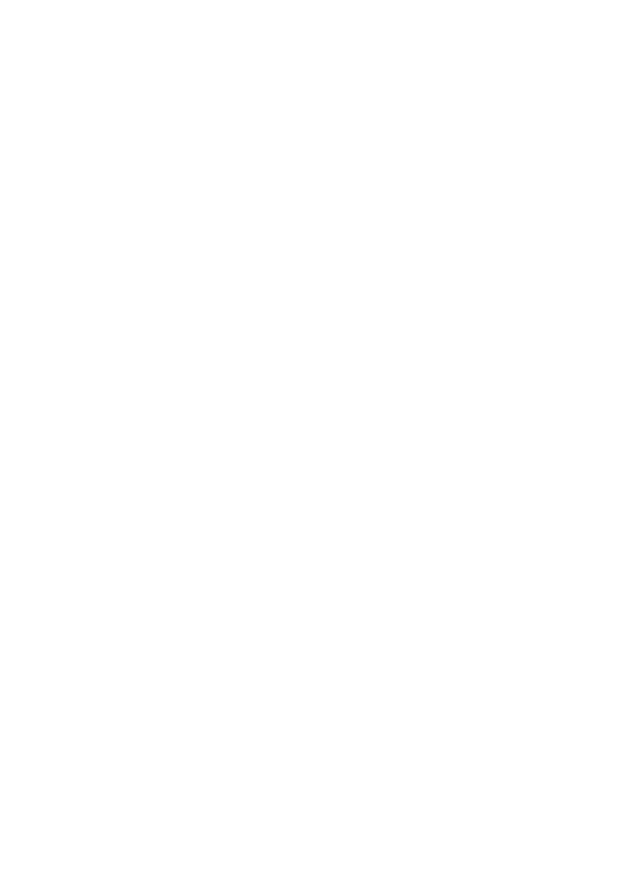
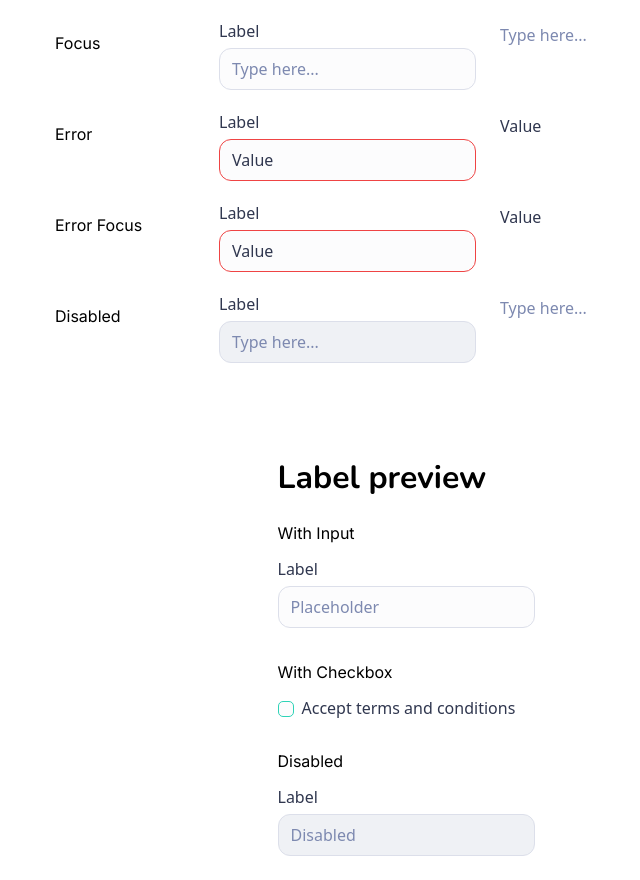
Before and after one commit to edwarddepic-coding/tealo-design-system-lab, a React (Vite) app in the folder apps/playground/: page / in a window 1280 px wide. Shown: the part 2407-3287 px from the top of the page, without its empty margins (234-874 px from the left). Before the commit the page ends 1982 px from the top, so only its background shows below. Built offline with nearby package versions, Linux system fonts and the light colour scheme.

Commit message:
added input and label with shadcn customization

```diff
--- a/apps/playground/src/App.tsx
+++ b/apps/playground/src/App.tsx
@@ -1,6 +1,8 @@
 import { TextPreview } from "./components/Text/Text.preview";
 import ButtonLab from "./lab/ButtonLab";
 import CheckboxLab from "./lab/CheckboxLab";
+import InputLab from "./lab/InputLab";
+import LabelLab from "./lab/LabelLab";
 
 function App() {
   return (
@@ -8,6 +10,8 @@
       <TextPreview />
       <ButtonLab />
       <CheckboxLab />
+      <InputLab />
+      <LabelLab />
     </div>
   );
 }
--- /dev/null
+++ b/apps/playground/src/components/Input/input.tsx
@@ -0,0 +1,59 @@
+import * as React from "react";
+import { cva, type VariantProps } from "class-variance-authority";
+
+import { cn } from "@/lib/utils";
+
+const inputVariants = cva(
+  "flex w-full transition-colors outline-none",
+  {
+    variants: {
+      variant: {
+        default: [
+          "rounded-[var(--tealo-radius-12)]",
+          "border border-[var(--tealo-neutral-300)] bg-[var(--tealo-neutral-50)]",
+          "px-3 py-2 text-[var(--tealo-text-body-m-font-size)] leading-[var(--tealo-text-body-m-line-height)]",
+          "placeholder:text-[var(--tealo-neutral-500)] text-[var(--tealo-neutral-900)]",
+          "focus-visible:border-[var(--tealo-neutral-400)] focus-visible:shadow-[var(--tealo-shadow-focus-ring)]",
+          "disabled:bg-[var(--tealo-neutral-200)] disabled:border-[var(--tealo-neutral-300)] disabled:text-[var(--tealo-neutral-500)] disabled:cursor-not-allowed",
+          "aria-invalid:border-[var(--tealo-error-500)]",
+          "aria-invalid:focus-visible:border-[var(--tealo-error-500)] aria-invalid:focus-visible:border-[2px] aria-invalid:focus-visible:shadow-[var(--tealo-shadow-focus-ring-error)]",
+        ],
+        unstyled: [
+          "rounded-none",
+          "border-0 bg-transparent p-0",
+          "text-[var(--tealo-text-body-m-font-size)] leading-[var(--tealo-text-body-m-line-height)]",
+          "placeholder:text-[var(--tealo-neutral-500)] text-[var(--tealo-neutral-900)]",
+          "focus-visible:outline-none focus-visible:ring-0",
+          "disabled:text-[var(--tealo-neutral-500)] disabled:cursor-not-allowed",
+          "min-w-0 overflow-visible",
+        ],
+      },
+    },
+    defaultVariants: {
+      variant: "default",
+    },
+  }
+);
+
+export interface InputProps
+  extends React.InputHTMLAttributes<HTMLInputElement>,
+    VariantProps<typeof inputVariants> {
+  error?: boolean;
+}
+
+const Input = React.forwardRef<HTMLInputElement, InputProps>(
+  ({ className, variant, type, error, ...props }, ref) => {
+    return (
+      <input
+        type={type}
+        className={cn(inputVariants({ variant, className }))}
+        ref={ref}
+        aria-invalid={error}
+        {...props}
+      />
+    );
+  }
+);
+Input.displayName = "Input";
+
+export { Input };
--- /dev/null
+++ b/apps/playground/src/components/Label/label.tsx
@@ -0,0 +1,21 @@
+import * as React from "react";
+import { cva, type VariantProps } from "class-variance-authority";
+
+import { cn } from "@/lib/utils";
+
+const labelVariants = cva(
+  "text-[var(--tealo-text-label-font-size)] font-[var(--tealo-text-label-font-weight)] leading-[var(--tealo-text-label-line-height)] text-[var(--tealo-neutral-900)] cursor-pointer peer-disabled:cursor-not-allowed peer-disabled:opacity-70"
+);
+
+export interface LabelProps
+  extends React.LabelHTMLAttributes<HTMLLabelElement>,
+    VariantProps<typeof labelVariants> {}
+
+const Label = React.forwardRef<HTMLLabelElement, LabelProps>(
+  ({ className, ...props }, ref) => (
+    <label ref={ref} className={cn(labelVariants(), className)} {...props} />
+  )
+);
+Label.displayName = "Label";
+
+export { Label };
--- /dev/null
+++ b/apps/playground/src/lab/InputLab.tsx
@@ -0,0 +1,121 @@
+import { Fragment, useState } from "react";
+import { Input } from "@/components/Input/input";
+import { Label } from "@/components/Label/label";
+import { Text } from "@/components/Text";
+
+const inputVariants = ["default", "unstyled"] as const;
+const inputStates = [
+  "empty",
+  "placeholder",
+  "value",
+  "focus",
+  "error",
+  "error-focus",
+  "disabled",
+] as const;
+
+export default function InputLab() {
+  const [inputValues, setInputValues] = useState<Record<string, string>>({
+    "default-empty": "",
+    "default-placeholder": "",
+    "default-value": "Value",
+    "default-focus": "",
+    "default-error": "Value",
+    "default-error-focus": "Value",
+    "unstyled-empty": "",
+    "unstyled-placeholder": "",
+    "unstyled-value": "Value",
+    "unstyled-focus": "",
+    "unstyled-error": "Value",
+    "unstyled-error-focus": "Value",
+  });
+
+  return (
+    <div style={{ padding: 24, maxWidth: 1200, margin: "0 auto" }}>
+      <Text variant="h1" style={{ marginBottom: 24 }}>
+        Input preview
+      </Text>
+      <div
+        style={{
+          display: "grid",
+          gridTemplateColumns: "140px repeat(2, 1fr)",
+          gap: 24,
+          alignItems: "start",
+        }}
+      >
+        <Text variant="label">State</Text>
+        <Text variant="label" style={{ textTransform: "uppercase" }}>
+          Regular
+        </Text>
+        <Text variant="label" style={{ textTransform: "uppercase" }}>
+          Unstyled
+        </Text>
+        {inputStates.map((state) => (
+          <Fragment key={state}>
+            <Text
+              variant="bodyM"
+              style={{
+                textTransform: "capitalize",
+                paddingTop: 8,
+              }}
+            >
+              {state.replace("-", " ")}
+            </Text>
+            {inputVariants.map((variant) => {
+              const isUnstyled = variant === "unstyled";
+              const isError = state.includes("error");
+              const isDisabled = state === "disabled";
+              const isFocus = state === "focus" || state === "error-focus";
+              const hasPlaceholder = state === "placeholder";
+              const isEmpty = state === "empty";
+              const inputKey = `${variant}-${state}`;
+              const value = isDisabled
+                ? (state === "value" ? "Value" : "")
+                : (inputValues[inputKey] || "");
+
+              return (
+                <div
+                  key={inputKey}
+                  style={{
+                    display: "flex",
+                    flexDirection: "column",
+                    gap: 8,
+                    alignItems: "flex-start",
+                    width: "100%",
+                  }}
+                >
+                  {!isUnstyled && (
+                    <Label htmlFor={`input-${inputKey}`}>
+                      Label
+                    </Label>
+                  )}
+                  <Input
+                    id={`input-${inputKey}`}
+                    variant={variant}
+                    error={isError}
+                    disabled={isDisabled}
+                    placeholder={hasPlaceholder ? "Value" : isEmpty ? "" : "Type here..."}
+                    value={value}
+                    onChange={(e) => {
+                      if (!isDisabled) {
+                        setInputValues((prev) => ({
+                          ...prev,
+                          [inputKey]: e.target.value,
+                        }));
+                      }
+                    }}
+                    autoFocus={isFocus}
+                    style={{
+                      width: "100%",
+                      maxWidth: isUnstyled ? "auto" : "300px",
+                    }}
+                  />
+                </div>
+              );
+            })}
+          </Fragment>
+        ))}
+      </div>
+    </div>
+  );
+}
--- /dev/null
+++ b/apps/playground/src/lab/LabelLab.tsx
@@ -0,0 +1,53 @@
+import { Fragment } from "react";
+import { Label } from "@/components/Label/label";
+import { Input } from "@/components/Input/input";
+import { Checkbox } from "@/components/Checkbox/checkbox";
+import { Text } from "@/components/Text";
+
+export default function LabelLab() {
+  return (
+    <div style={{ padding: 24, maxWidth: 1200, margin: "0 auto" }}>
+      <Text variant="h1" style={{ marginBottom: 24 }}>
+        Label preview
+      </Text>
+      <div
+        style={{
+          display: "flex",
+          flexDirection: "column",
+          gap: 32,
+          alignItems: "flex-start",
+        }}
+      >
+        <div style={{ display: "flex", flexDirection: "column", gap: 8 }}>
+          <Text variant="bodyM" style={{ marginBottom: 8 }}>
+            With Input
+          </Text>
+          <div style={{ display: "flex", flexDirection: "column", gap: 8 }}>
+            <Label htmlFor="input-example">Label</Label>
+            <Input id="input-example" placeholder="Placeholder" />
+          </div>
+        </div>
+
+        <div style={{ display: "flex", flexDirection: "column", gap: 8 }}>
+          <Text variant="bodyM" style={{ marginBottom: 8 }}>
+            With Checkbox
+          </Text>
+          <div style={{ display: "flex", alignItems: "center", gap: 8 }}>
+            <Checkbox id="checkbox-example" />
+            <Label htmlFor="checkbox-example">Accept terms and conditions</Label>
+          </div>
+        </div>
+
+        <div style={{ display: "flex", flexDirection: "column", gap: 8 }}>
+          <Text variant="bodyM" style={{ marginBottom: 8 }}>
+            Disabled
+          </Text>
+          <div style={{ display: "flex", flexDirection: "column", gap: 8 }}>
+            <Label htmlFor="input-disabled">Label</Label>
+            <Input id="input-disabled" disabled placeholder="Disabled" />
+          </div>
+        </div>
+      </div>
+    </div>
+  );
+}
```
